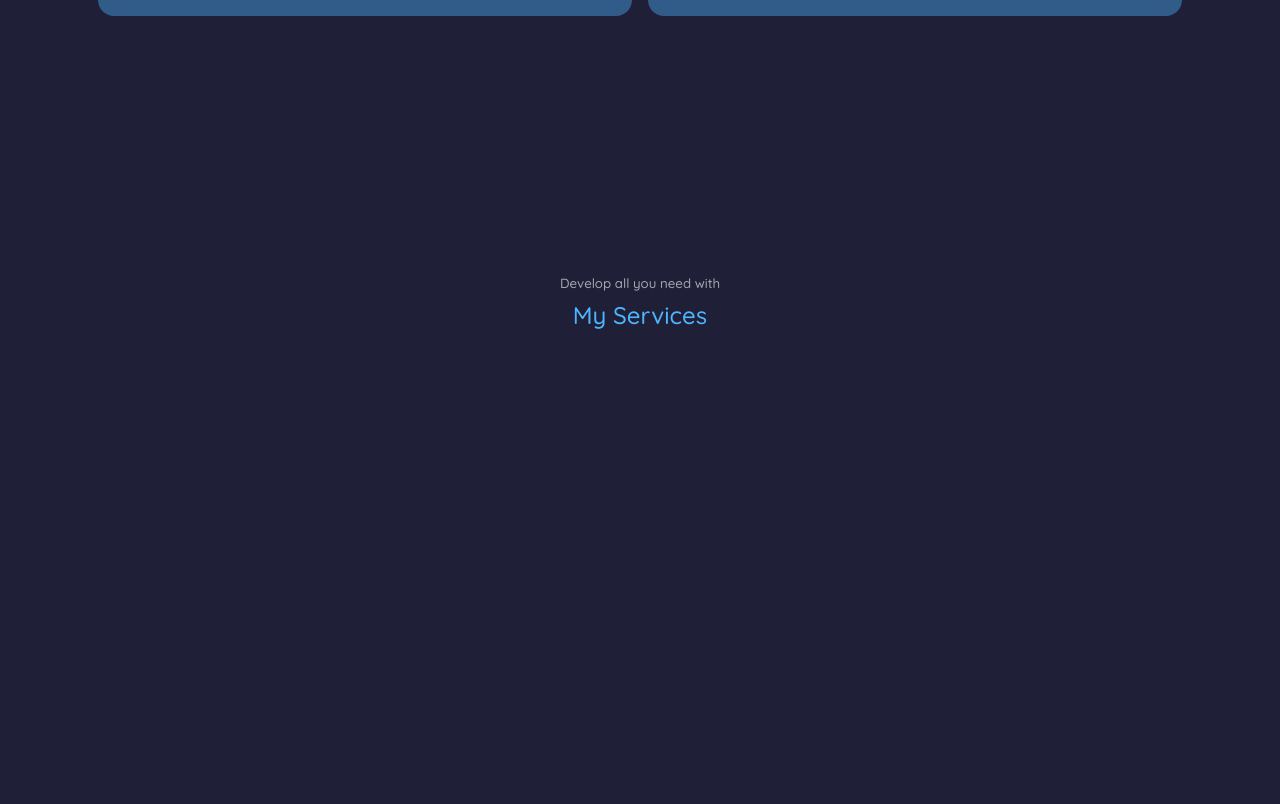
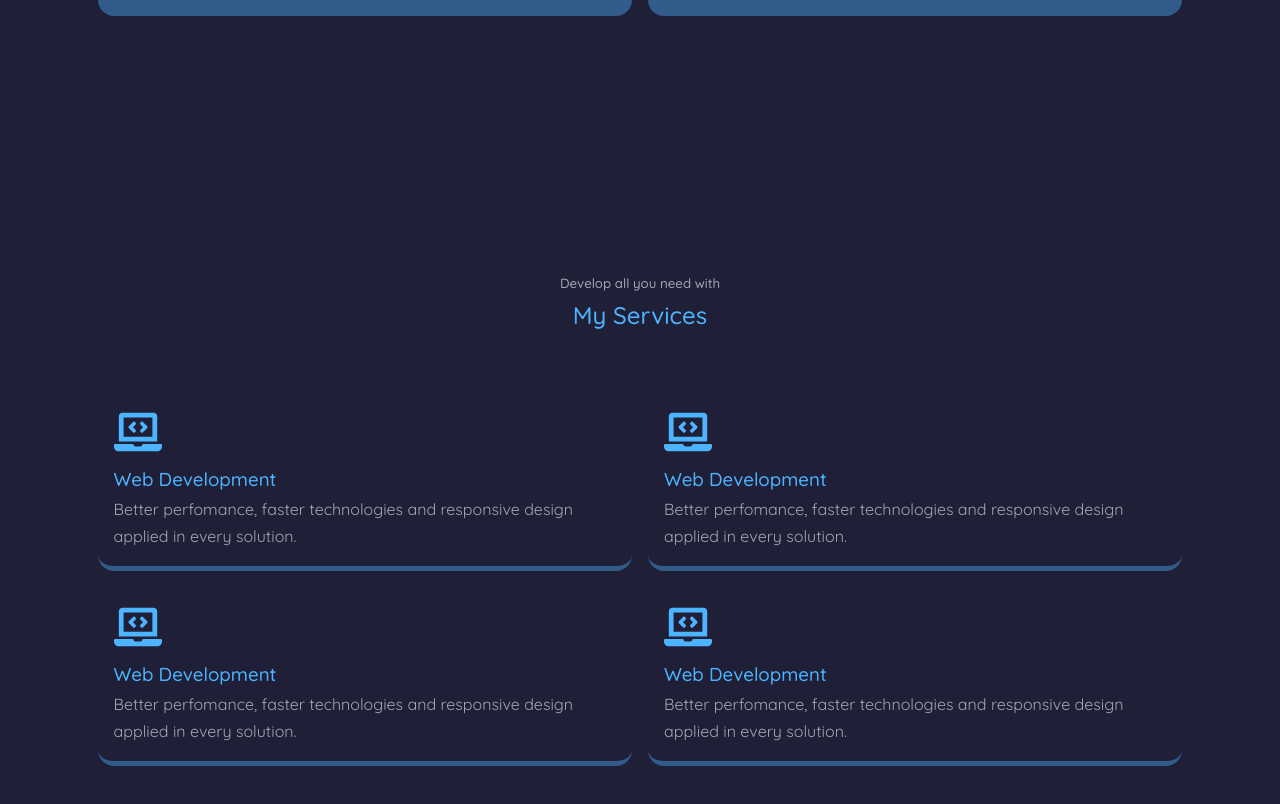
Before and after one commit to lapc18/react-portfolio, a React (Create React App) app: page / in a window 1280 px wide. Shown: the part 2762-3566 px from the top of the page. Built offline with nearby package versions, Linux system fonts and the light colour scheme.

Commit message:
feat: add initial my services design

```diff
--- a/src/components/my-services/MyServices.jsx
+++ b/src/components/my-services/MyServices.jsx
@@ -1,5 +1,36 @@
 import React from 'react'
 import './my-services.scss'
+import { ServiceBlock } from './ServiceBlock'
+import { FaLaptopCode } from 'react-icons/fa'
+import { nanoid } from '@reduxjs/toolkit'
+
+
+const services = [
+  {
+    id: nanoid(),
+    icon: <FaLaptopCode />,
+    title: 'Web Development',
+    description: 'Better perfomance, faster technologies and responsive design applied in every solution.'
+  },
+  {
+    id: nanoid(),
+    icon: <FaLaptopCode />,
+    title: 'Web Development',
+    description: 'Better perfomance, faster technologies and responsive design applied in every solution.'
+  },
+  {
+    id: nanoid(),
+    icon: <FaLaptopCode />,
+    title: 'Web Development',
+    description: 'Better perfomance, faster technologies and responsive design applied in every solution.'
+  },
+  {
+    id: nanoid(),
+    icon: <FaLaptopCode />,
+    title: 'Web Development',
+    description: 'Better perfomance, faster technologies and responsive design applied in every solution.'
+  },
+]
 
 export const MyServices = () => {
   return (
@@ -7,7 +38,11 @@ export const MyServices = () => {
       <h5>Develop all you need with</h5>
       <h2>My Services</h2>
       <div className="container container__services">
-
+        { services.map(x => (
+          <div className='container__services__item' key={x.id}>
+            <ServiceBlock  {...x} />
+          </div>
+        )) }
       </div>
     </section>
   )
--- a/src/components/my-services/ServiceBlock.jsx
+++ b/src/components/my-services/ServiceBlock.jsx
@@ -1,10 +1,17 @@
 import React from 'react'
+import './my-services.scss'
 
 export const ServiceBlock = (props) => {
   return (
-    <article className=''>
+    <article className='service-block'>
+        <div className="service-block__icon">
+            { props?.icon || '' }
+        </div>
         <div className="service-block__header">
-            <h3></h3>
+            <h3>{ props?.title || '' }</h3>
+        </div>
+        <div className="service-block__content">
+            <p>{ props?.description || '' }</p>
         </div>
     </article>
   )
--- a/src/components/my-services/my-services.scss
+++ b/src/components/my-services/my-services.scss
@@ -4,9 +4,61 @@
   &__services {
     display: grid;
     grid-template-columns: 1fr 1fr;
+
+    &__item {
+      margin: 0.5rem;
     }
   }
 
+  .service-block {
+    min-width: 30rem;
+    border-bottom: 5px solid $color-primary-variant;
+    border-bottom-left-radius: 1rem;
+    border-bottom-right-radius: 1rem;
+    padding: 1rem;
+    transition: $ease-transition;
+
+    &__icon {
+      svg {
+        font-size: 3rem;
+        font-weight: 500;
+        color: $color-primary;
+      }
+    }
+
+    &__header {
+      h3 {
+        color: $color-primary;
+      }
+    }
+
+    &__content {
+      p {
+        color: $color-light;
+      }
+    }
+
+    &:hover {
+      transition: $ease-transition;
+      border-bottom: 5px solid $color-primary;
+
+      svg {
+        transition: $ease-transition;
+        font-size: 4rem;
+      }
+
+      h3 {
+        color: $color-light;
+        transition: $ease-transition;
+      }
+
+      p {
+        color: $color-white;
+        transition: $ease-transition;
+      }
+    }
+  }
+}
 
 @media (min-width: $sm) {
   .container {
```
Lines whose indentation alone changed are shown as unchanged.
